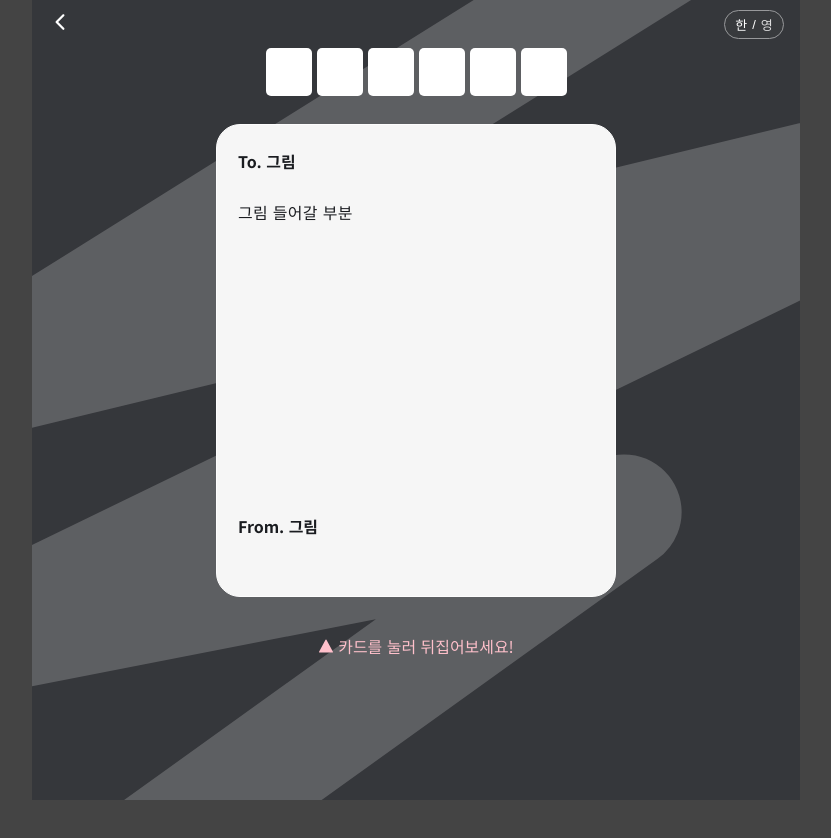
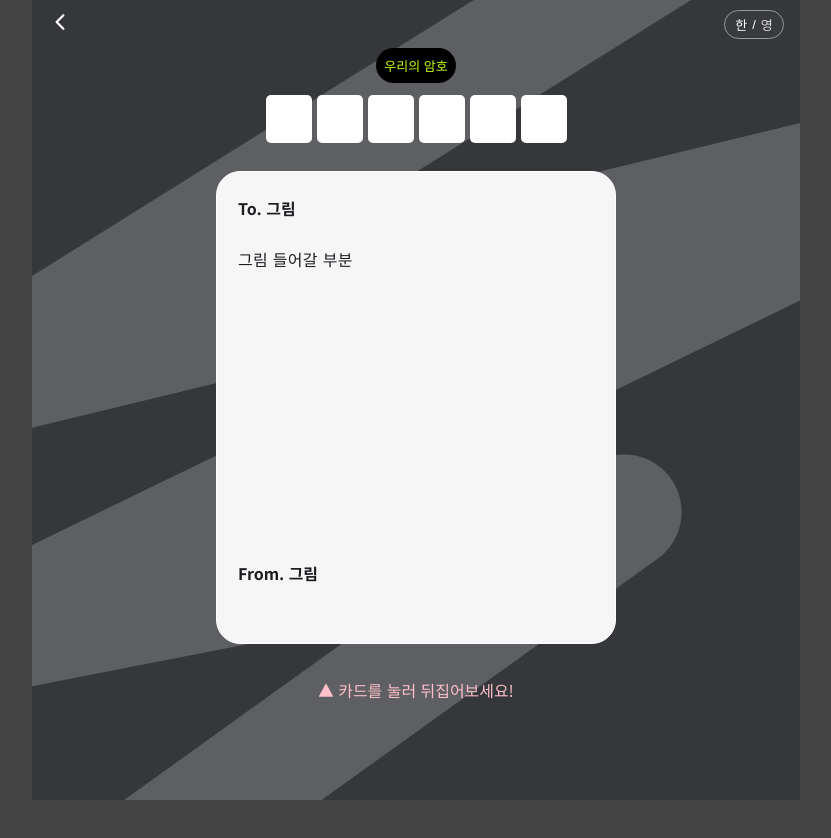
Before and after one commit to Catch-Letter/Catch-Letter-FE, a React (Vite) app: page /checkanswer in a window 1280 px wide. Shown: the top 838 px of the page, without its empty margins (224-1055 px from the left). Built offline with nearby package versions, Linux system fonts and the light colour scheme; no server answers.

Commit message:
feat: 우리의 암호 ui 추가 및, 카드를 눌러 뒤집어보세요 애니메이션 추가(#51)

```diff
--- a/src/pages/check-answer/CheckAnswer.styles.tsx
+++ b/src/pages/check-answer/CheckAnswer.styles.tsx
@@ -1,6 +1,11 @@
 import { colors } from '#/styles/color'
-import { css } from '@emotion/react'
+import { css, keyframes } from '@emotion/react'
 
+const floatingText = keyframes`
+  0% { transform: translateY(0); }
+  50% { transform: translateY(-5px); }
+  100% { transform: translateY(0); }
+`
 export const CheckAnswerStyles = (isFlipped: boolean) => css`
   display: flex;
   flex-direction: column;
@@ -44,5 +49,19 @@ export const CheckAnswerStyles = (isFlipped: boolean) => css`
     gap: 4px;
     font-size: 16px;
     margin-top: 16px;
+    animation: ${floatingText} 2s ease-in-out infinite;
+  }
+
+  .btn-copy {
+    display: flex;
+    padding: 8px;
+    justify-content: center;
+    align-items: center;
+    border-radius: 100px;
+    background: #000;
+    color: ${colors.neonGreen[6]};
+    font-size: 13px;
+    border: none;
+    margin-bottom: 12px;
   }
 `
--- a/src/pages/check-answer/CheckAnswer.tsx
+++ b/src/pages/check-answer/CheckAnswer.tsx
@@ -32,6 +32,7 @@ const CheckAnswer = () => {
       <Background color='grey' />
       <BackHeader />
       <div css={CheckAnswerStyles(isFlipped)}>
+        <button className='btn-copy'>우리의 암호</button>
         <SeparatedInput length={6} />
         <div className='content' onClick={handleCardClick}>
           <div className='cardFront'>
```
